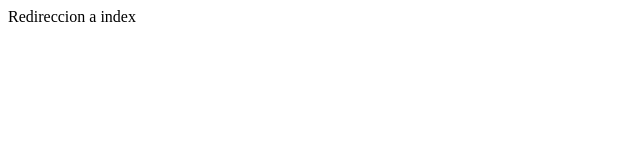
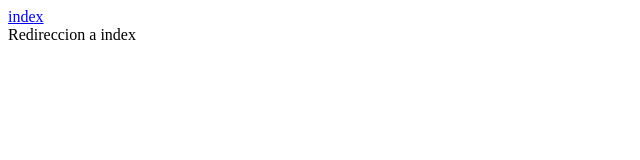
Before and after one commit to Franck-W/Franck-W.github.io, a plain HTML site: page index.html in a window 1280 px wide. Shown: the whole page, without its empty margins (0-640 px from the left). Drawn offline with Linux system fonts and the light colour scheme.

Commit message:
Update index.html

```diff
--- a/index.html
+++ b/index.html
@@ -4,6 +4,8 @@
 <META HTTP-EQUIV="REFRESH" CONTENT="/vistas/index.html">
 </head>
 <body>
+          <div><a href="/vistas/index.html">index</a></div>
+
 Redireccion a index
 </body>
 </html>
```
